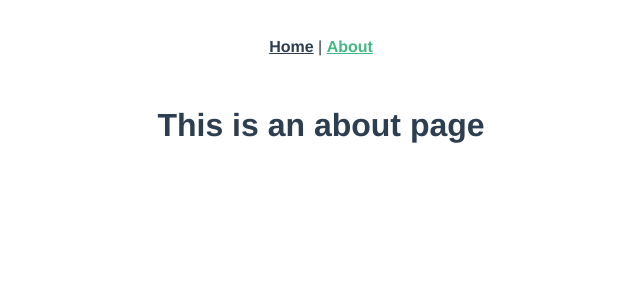
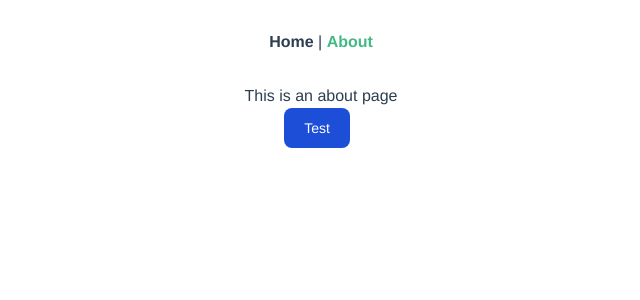
Before and after one commit to AyakorK/Project_Vue.js, a Vue app in the folder admin_dashboard/: page /about in a window 1280 px wide. Shown: the top 300 px of the page, without its empty margins (319-959 px from the left). Built offline with nearby package versions, Linux system fonts and the light colour scheme.

Commit message:
Adding TailWind

```diff
--- a/admin_dashboard/package.json
+++ b/admin_dashboard/package.json
@@ -16,6 +16,7 @@
   "devDependencies": {
     "@babel/core": "^7.12.16",
     "@babel/eslint-parser": "^7.12.16",
+    "@tailwindcss/postcss7-compat": "^2.2.17",
     "@vue/cli-plugin-babel": "~5.0.0",
     "@vue/cli-plugin-eslint": "~5.0.0",
     "@vue/cli-plugin-router": "~5.0.0",
@@ -23,9 +24,12 @@
     "@vue/cli-service": "~5.0.0",
     "@vue/test-utils": "^2.0.0-0",
     "@vue/vue3-jest": "^27.0.0-alpha.1",
+    "autoprefixer": "^9.8.8",
     "babel-jest": "^27.0.6",
     "eslint": "^7.32.0",
     "eslint-plugin-vue": "^8.0.3",
-    "jest": "^27.0.5"
+    "jest": "^27.0.5",
+    "postcss": "^7.0.39",
+    "tailwindcss": "npm:@tailwindcss/postcss7-compat@^2.2.17"
   }
 }
--- /dev/null
+++ b/admin_dashboard/postcss.config.js
@@ -0,0 +1,6 @@
+module.exports = {
+  plugins: {
+    tailwindcss: {},
+    autoprefixer: {},
+  },
+}
--- /dev/null
+++ b/admin_dashboard/src/assets/index.css
@@ -0,0 +1,3 @@
+@tailwind base;
+@tailwind components;
+@tailwind utilities;
--- a/admin_dashboard/src/main.js
+++ b/admin_dashboard/src/main.js
@@ -1,5 +1,6 @@
 import { createApp } from 'vue'
 import App from './App.vue'
 import router from './router'
+import './assets/index.css'
 
 createApp(App).use(router).mount('#app')
--- a/admin_dashboard/src/views/AboutView.vue
+++ b/admin_dashboard/src/views/AboutView.vue
@@ -1,5 +1,6 @@
 <template>
   <div class="about">
     <h1>This is an about page</h1>
+    <button class="text-white bg-blue-700 hover:bg-blue-800 focus:ring-4 focus:ring-blue-300 font-medium rounded-lg text-sm px-5 py-2.5 mr-2 mb-2 dark:bg-blue-600 dark:hover:bg-blue-700 focus:outline-none dark:focus:ring-blue-800">Test</button>
   </div>
 </template>
--- /dev/null
+++ b/admin_dashboard/tailwind.config.js
@@ -0,0 +1,11 @@
+module.exports = {
+  purge: [],
+  darkMode: false, // or 'media' or 'class'
+  theme: {
+    extend: {},
+  },
+  variants: {
+    extend: {},
+  },
+  plugins: [],
+}
```
Also changed, not shown: 1 other file (tests, documents, lock files or other folders).
